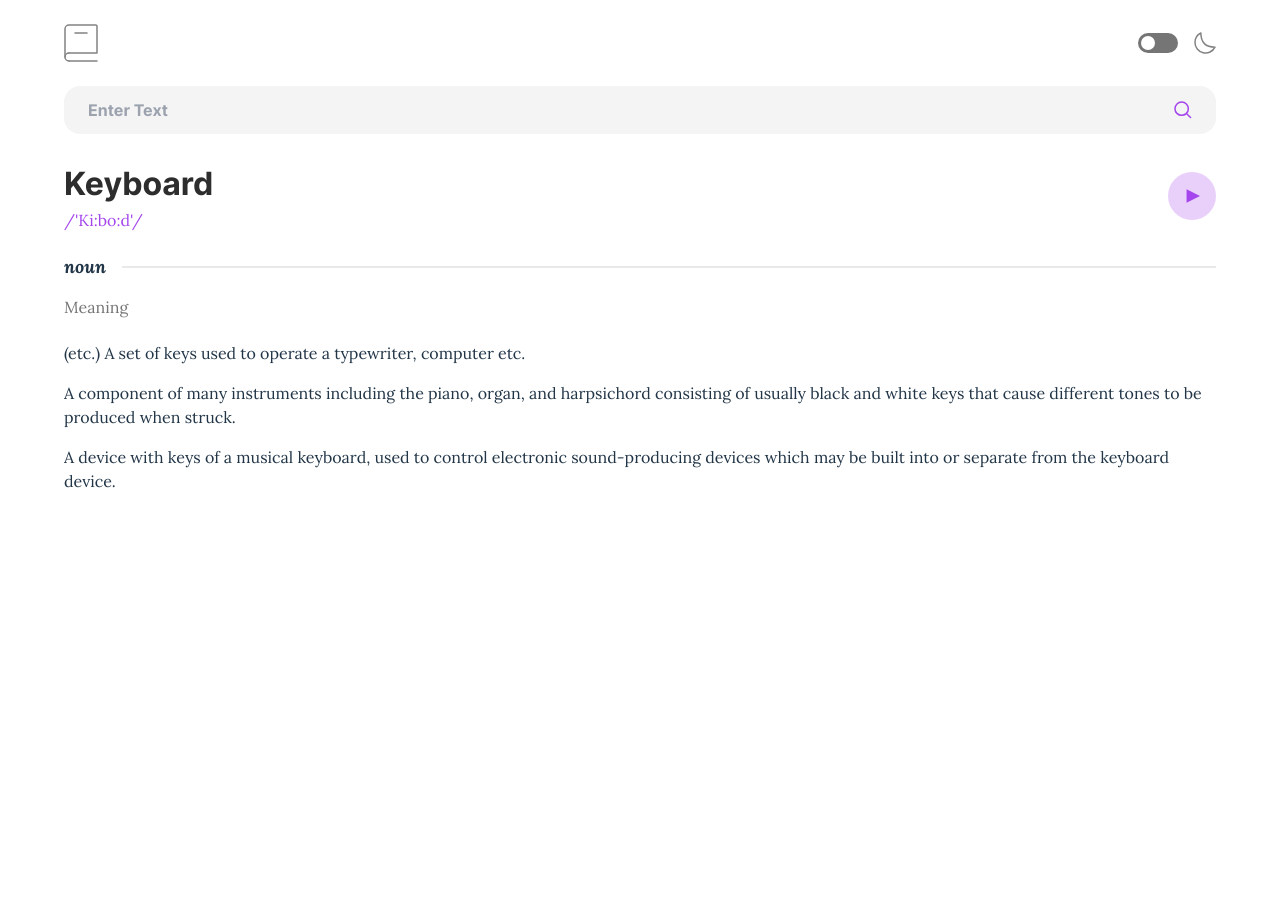
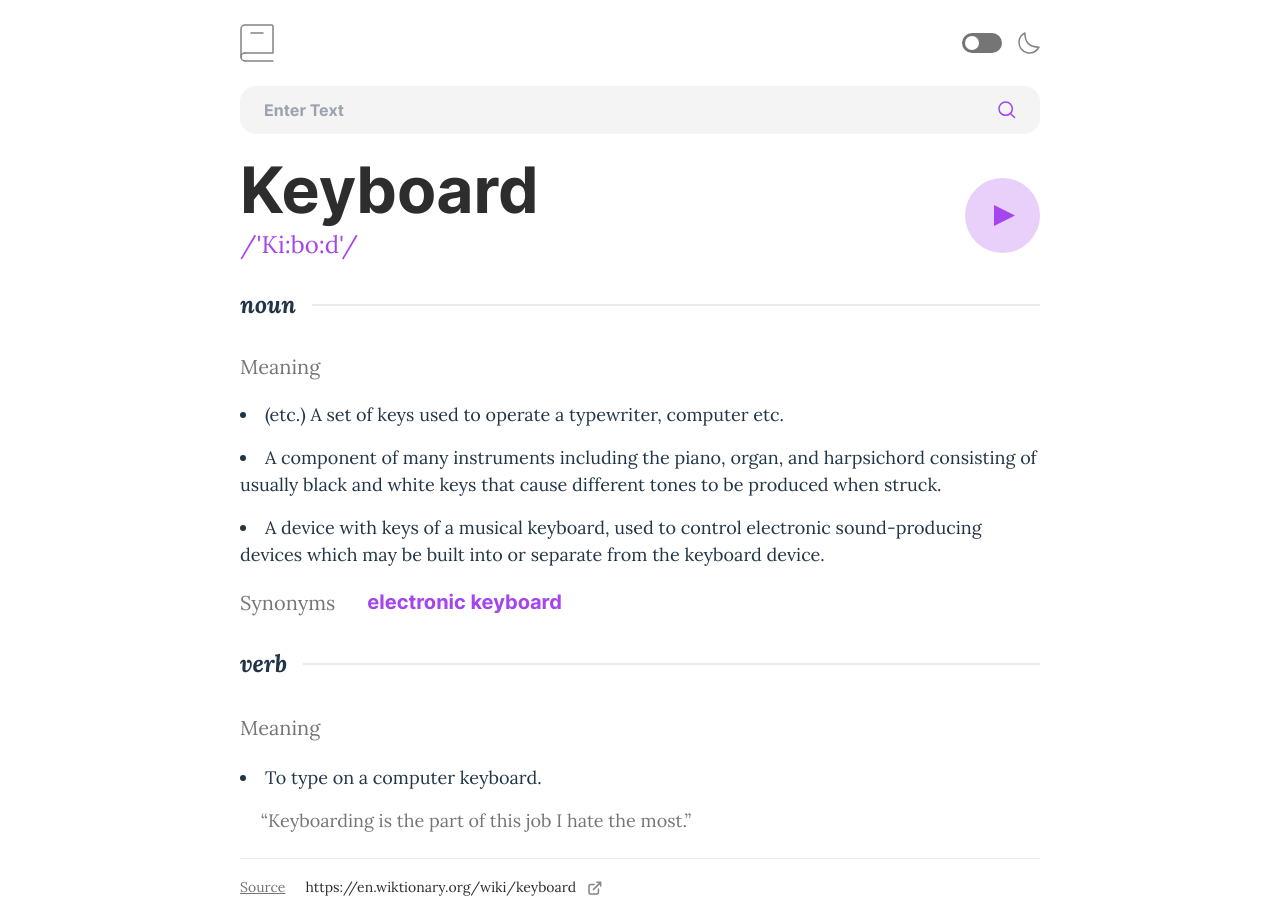
Before and after one commit to ajormoses/dictionary-web-app, a Vue app: page / in a window 1280 px wide. Before the commit the page ends 800 px from the top, so only its background shows below. Built offline with nearby package versions, Linux system fonts and the light colour scheme.

Commit message:
tailwind css modified

```diff
--- a/src/assets/main.css
+++ b/src/assets/main.css
@@ -73,7 +73,7 @@
   }
 
   ::-webkit-scrollbar-thumb {
-    @apply rounded-[100vh] bg-black border-solid border-4 border-gray-200;
+    @apply rounded-[100vh] bg-[#A445ED] border-solid border-4 border-gray-200;
   }
 
   ::-webkit-scrollbar-track {
@@ -84,6 +84,6 @@
 @layer components {
   /* CONFIG STYLE */
   .container {
-    @apply w-[90%] md:w-4/5 lg:w-[90%] 2xl:w-[1500px] m-auto max-w-[90%] overflow-hidden;
+    @apply w-[90%] md:w-4/5 lg:w-[800px] m-auto max-w-[90%] overflow-hidden;
   }
 }
--- a/src/components/Dictionary.vue
+++ b/src/components/Dictionary.vue
@@ -7,7 +7,7 @@
           <div class="flex items-center">
             <div
               v-on:click="theme"
-              class="bg-[#757575] w-[40px] h-[20px] rounded-[10px] px-[3px] flex items-center"
+              class="bg-[#757575] w-[40px] h-[20px] rounded-[10px] px-[3px] flex items-center cursor-pointer"
             >
               <div
                 v-if="light"
@@ -29,29 +29,48 @@
             class="bg-[#F4F4F4] w-full outline-none font-extrabold text-base"
             placeholder="Enter Text"
           />
-          <img src="../assets/images/icon-search.svg" alt="Search" />
+          <img
+            class="cursor-pointer"
+            src="../assets/images/icon-search.svg"
+            alt="Search"
+          />
         </form>
       </div>
     </div>
     <div class="container flex justify-between items-center pt-[10rem]">
       <div>
-        <h1 class="text-[32px] font-bold text-[#2D2D2D]">Keyboard</h1>
-        <p class="text-[#A445ED] text-base leading-[24px] font-normal">
+        <h1
+          class="text-[32px] md:text-[64px] md:leading-[60px] font-bold text-[#2D2D2D]"
+        >
+          Keyboard
+        </h1>
+        <p
+          class="text-[#A445ED] text-base md:text-[24px] leading-[24px] md:leading-[50px] font-normal"
+        >
           /'Ki:bo:d'/
         </p>
       </div>
-      <img class="w-[48px] h-[48px]" src="../assets/images/icon-play.svg" />
+      <img
+        class="w-[48px] h-[48px] md:w-[75px] md:h-[75px] cursor-pointer"
+        src="../assets/images/icon-play.svg"
+      />
     </div>
     <div class="container py-6">
-      <div class="flex justify-between items-center pb-5">
-        <h2 class="italic font-bold leading-[22px] text-[18px] mr-4">noun</h2>
+      <div class="flex justify-between items-center pb-5 md:pb-10">
+        <h2
+          class="italic font-bold leading-[22px] text-[18px] md:text-[24px] mr-4"
+        >
+          noun
+        </h2>
         <div class="border border-[#E9E9E9] w-full bg-[#E9E9E9]"></div>
       </div>
       <div>
-        <h1 class="text-base text-[#757575] leading-[19px] font-normal">
+        <h1
+          class="text-base md:text-[20px] text-[#757575] leading-[19px] md:leading-[21px] font-normal"
+        >
           Meaning
         </h1>
-        <ul class="py-4 list-disc">
+        <ul class="py-4 text-[15px] md:text-[18px] list-inside">
           <li>
             (etc.) A set of keys used to operate a typewriter, computer etc.
           </li>
@@ -66,6 +85,52 @@
             keyboard device.
           </li>
         </ul>
+        <div class="flex items-center">
+          <h1
+            class="text-base md:text-[20px] text-[#757575] leading-[19px] md:leading-[21px] font-normal mr-5 md:mr-8"
+          >
+            Synonyms
+          </h1>
+          <p class="text-[#A445ED] md:text-[20px] md:leading-[21px] font-bold">
+            electronic keyboard
+          </p>
+        </div>
+      </div>
+      <div class="flex justify-between items-center py-8 md:py-10">
+        <h2
+          class="italic font-bold leading-[22px] text-[18px] md:text-[24px] mr-4"
+        >
+          verb
+        </h2>
+        <div class="border border-[#E9E9E9] w-full bg-[#E9E9E9]"></div>
+      </div>
+      <div>
+        <h1
+          class="text-base md:text-[20px] text-[#757575] leading-[19px] md:leading-[25px] font-normal"
+        >
+          Meaning
+        </h1>
+        <ul class="py-4 text-[15px] list-inside md:text-[18px]">
+          <li>To type on a computer keyboard.</li>
+          <li class="text-[#757575] list-none ml-[1.3rem]">
+            “Keyboarding is the part of this job I hate the most.”
+          </li>
+        </ul>
+        <div class="bord pt-5 md:flex md:items-center">
+          <h1
+            class="text-[14px] text-[#757575] leading-[17px] font-normal underline md:mr-5"
+          >
+            Source
+          </h1>
+          <div class="flex items-center">
+            <p
+              class="font-normal mr-3 text-[14px] text-[#2D2D2D] leading-[17px] decoration-dotted cursor-pointer"
+            >
+              https://en.wiktionary.org/wiki/keyboard
+            </p>
+            <img src="../assets/images/icon-new-window.svg" />
+          </div>
+        </div>
       </div>
     </div>
   </div>
@@ -88,9 +153,9 @@ export default {
 </script>
 
 <style scoped>
-/* .bord {
-  border-left: 1px solid #e9e9e9;
-} */
+.bord {
+  border-top: 1px solid #e9e9e9;
+}
 
 ul {
   list-style-type: disc;
```
